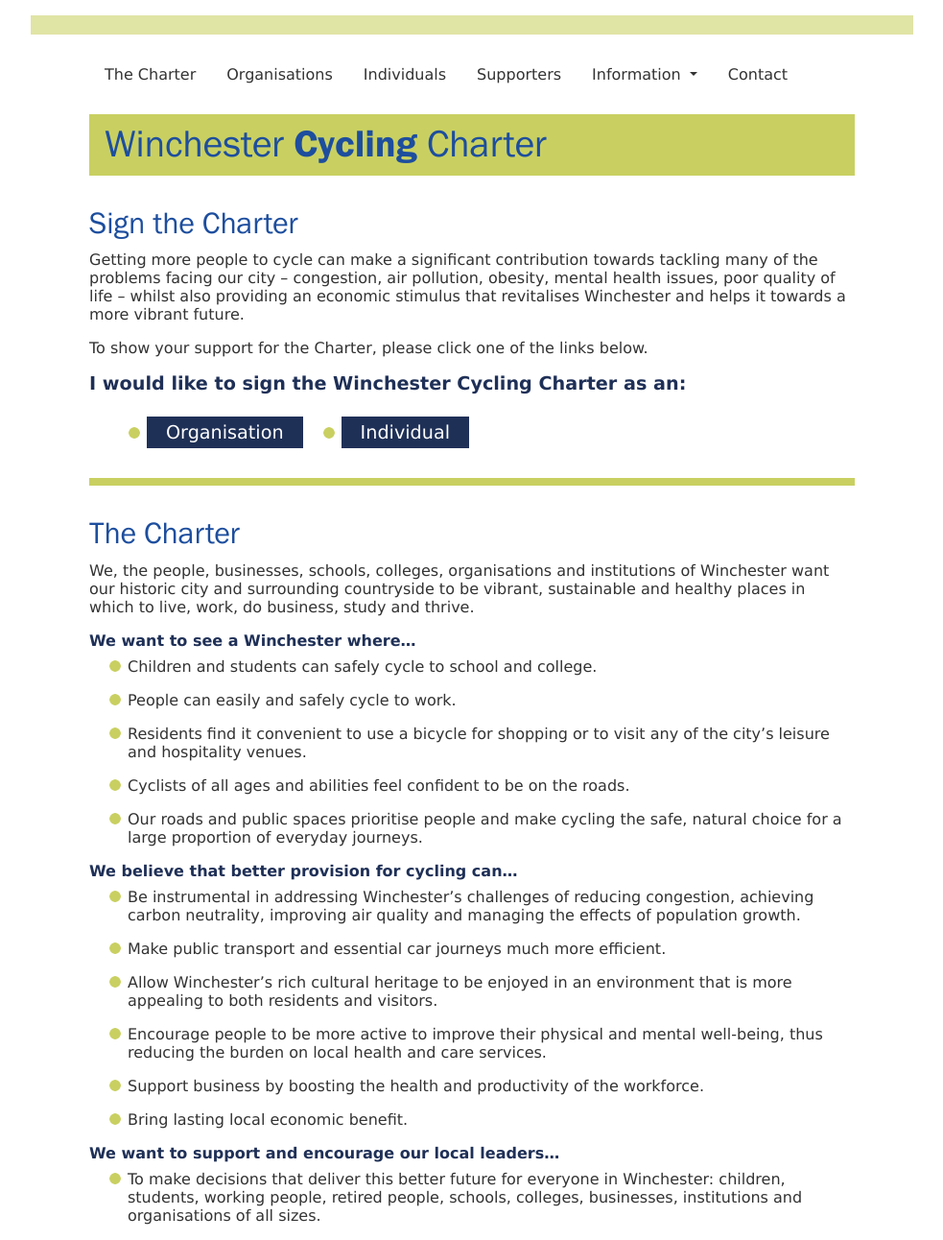
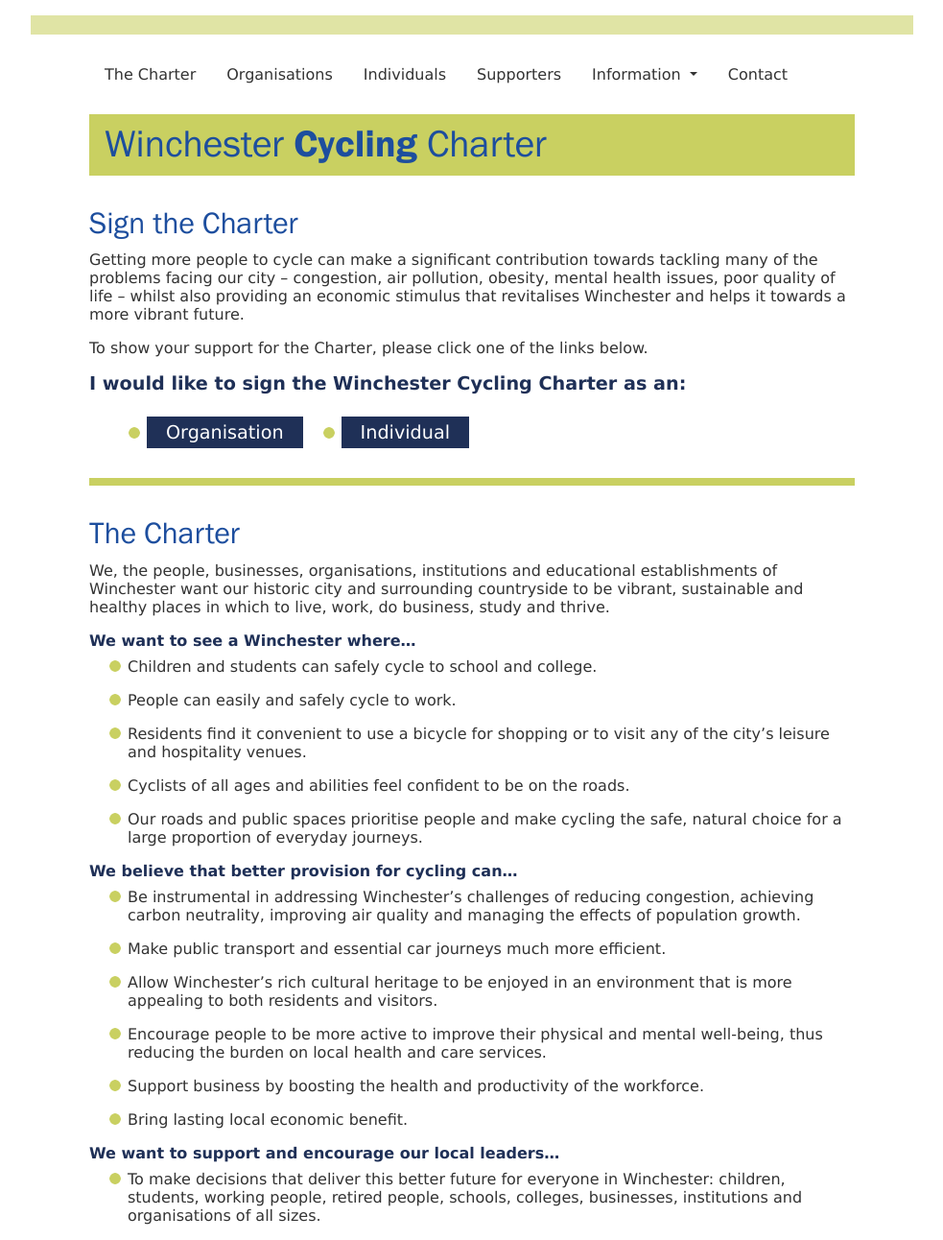
Before and after one commit to winchestercyclingcharter/winchestercyclingcharter.github.io, a Jekyll site: the page built from charter.md, in a window 1280 px wide. Shown: the whole page at 96% size, without its empty margins (148-1131 px from the left). Built offline with Jekyll 4.4.1, drawn with Linux system fonts in a browser that asks for light colours; nearby versions of some CDN libraries.

Commit message:
educational establishments

```diff
--- a/_config.yml
+++ b/_config.yml
@@ -22,10 +22,10 @@ title: Winchester Cycling Charter
 email: info@winchestercyclingcharter.org.uk
 tagline: Revitalise Winchester by getting more people to cycle.
 description: >- # this means to ignore newlines until "baseurl:"
-  We, the people, businesses, schools, colleges, organisations and institutions
-  of Winchester want our historic city and surrounding countryside to be
-  vibrant, sustainable and healthy places in which to live, work, do business,
-  study and thrive.
+  We, the people, businesses, organisations, institutions and educational
+  establishments of Winchester want our historic city and surrounding
+  countryside to be vibrant, sustainable and healthy places in which to live,
+  work, do business, study and thrive.
 baseurl: "" # the subpath of your site, e.g. /blog
 url: "https://winchestercyclingcharter.org.uk" # the base hostname & protocol for your site, e.g. http://example.com
 logo: /assets/images/logo.png
--- a/_includes/thecharter.md
+++ b/_includes/thecharter.md
@@ -1,7 +1,7 @@
 ## The Charter
 
-We, the people, businesses, schools, colleges, organisations and
-institutions of Winchester want our historic city and surrounding
+We, the people, businesses, organisations, institutions and educational
+establishments of Winchester want our historic city and surrounding
 countryside to be vibrant, sustainable and healthy places in which to live,
 work, do business, study and thrive.
 
```
